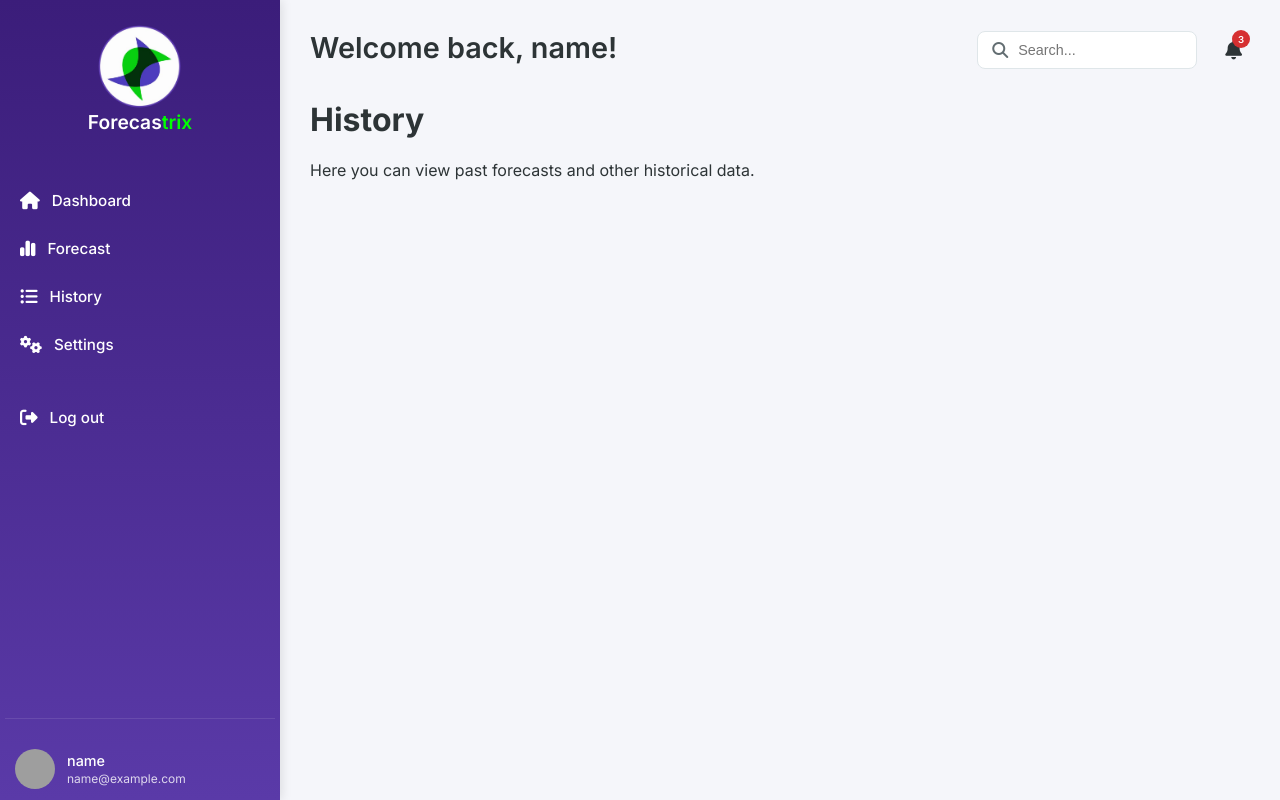
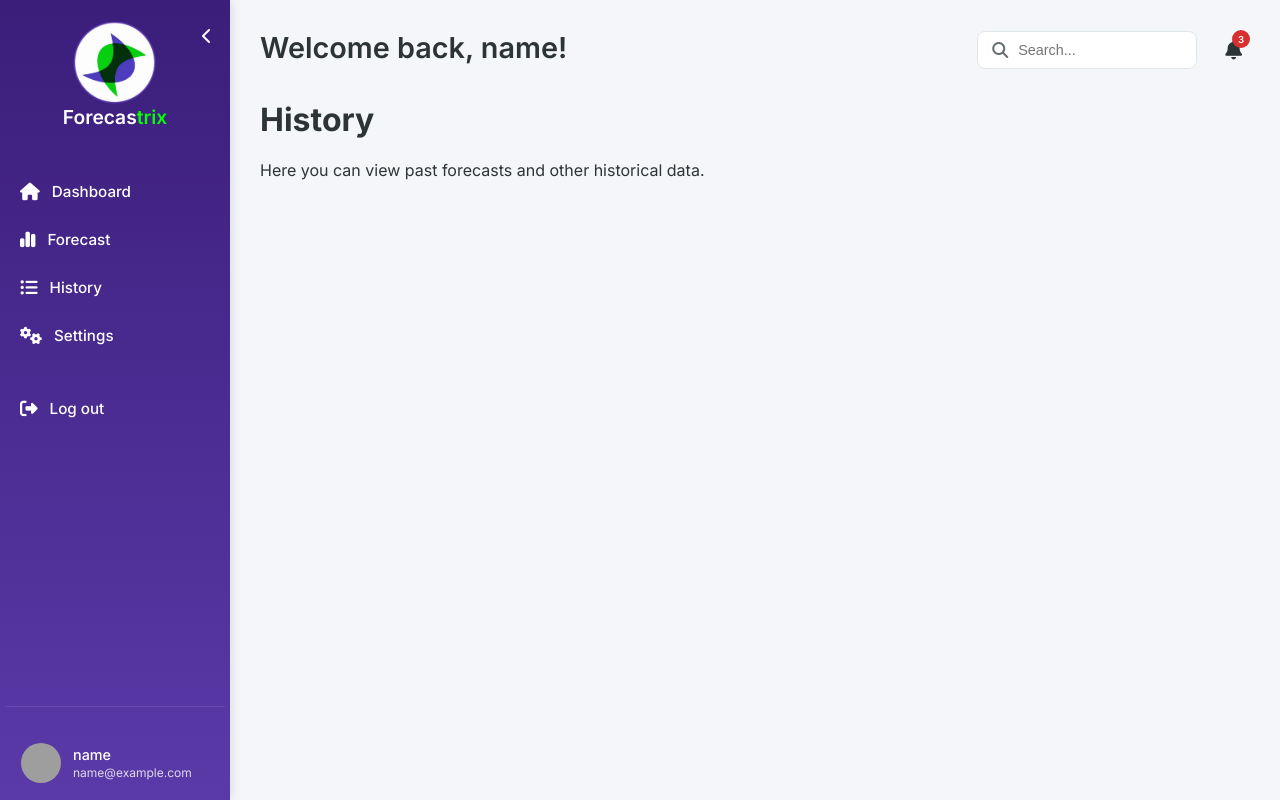
Before and after one commit to Acon1tum/sales_prediction_project, a Flask app: page /history in a window 1280 px wide. Run offline with Flask 3, Linux system fonts and the light colour scheme; the visitor is signed in with stand-in values (Sample User, id 1); parts of the project's set-up code (start-up, migrations or seed data) failed here and were passed over; grey boxes are pictures that could not be loaded.

Commit message:
sidebar collapse

```diff
--- a/backend/static/css/styles.css
+++ b/backend/static/css/styles.css
@@ -34,7 +34,7 @@ body {
 
 /* Sidebar */
 .sidebar {
-    width: 280px;
+    width: 230px;
     background: var(--sidebar-bg);
     color: white;
     display: flex;
@@ -46,6 +46,79 @@ body {
     z-index: 100;
     /* Add box shadow for better separation */
     box-shadow: 2px 0 10px rgba(0, 0, 0, 0.1);
+    transition: width 0.3s ease;
+    overflow: hidden;
+}
+
+.sidebar.collapsed {
+    width: 70px;
+}
+
+.sidebar.collapsed .logo-text,
+.sidebar.collapsed .link-text,
+.sidebar.collapsed .user-details {
+    display: none;
+}
+
+.sidebar.collapsed .logo {
+    padding: 1rem 0; /* Reduce padding in collapsed state */
+}
+
+.sidebar.collapsed .logo-img {
+    width: 40px; /* Smaller logo in collapsed state */
+    margin-bottom: 0;
+}
+
+.sidebar.collapsed .toggle-btn {
+    position: static; /* Reset position in collapsed state */
+    margin: 10px auto 0; /* Center the button */
+    display: block;
+}
+
+.sidebar.collapsed .user-info {
+    justify-content: center;
+}
+
+.sidebar.collapsed .user-info img {
+    margin-right: 0;
+}
+
+.sidebar.collapsed nav ul li a {
+    justify-content: center;
+}
+
+nav ul li a {
+    display: flex;
+    align-items: center;
+    padding: 0.8rem 1rem;
+}
+
+.toggle-btn {
+    position: absolute;
+    top: 20px;
+    right: 10px;
+    background: none;
+    border: none;
+    color: #fff;
+    cursor: pointer;
+    font-size: 1rem;
+    padding: 0.5rem;
+    z-index: 101;
+}
+
+/* Adjust main content when sidebar is collapsed */
+.sidebar.collapsed ~ .main-content {
+    margin-left: 70px;
+    width: calc(100% - 70px);
+    /* Add subtle scale effect */
+    transform: scale(0.98);
+    opacity: 0.95;
+    transition: all 0.3s ease;
+}
+
+.sidebar.collapsed ~ .main-content:hover {
+    transform: scale(1);
+    opacity: 1;
 }
 
 
@@ -122,9 +195,7 @@ body {
 .user-info {
     display: flex;
     align-items: center;
-    padding: 10px;
-    border-radius: 8px;
-    transition: all 0.2s ease;
+    padding: 1rem;
 }
 
 .user-info:hover {
@@ -156,8 +227,10 @@ body {
     flex-grow: 1;
     padding: 30px;
     background-color: var(--main-bg);
-    margin-left: 280px; /* Same as sidebar width */
+    margin-left: 230px; /* Match sidebar width */
     min-height: 100vh;
+    transition: all 0.3s ease; /* Add smooth transition */
+    transform-origin: left center; /* Set transform origin */
 }
 
 /* For mobile responsiveness */
@@ -469,35 +542,33 @@ body {
 /* Center and enlarge logo */
 .logo {
     display: flex;
-    flex-direction: column;
-    align-items: center;
-    justify-content: center;
-    padding: 20px;
+    flex-direction: column; /* Stack children vertically */
+    align-items: center; /* Center horizontally */
+    padding: 1rem;
+    text-align: center; /* Center text */
+    margin-bottom: 20px;
 }
-
 /* Make logo bigger and remove background */
 .logo-img {
-    width: 100px; /* Increase size */
+    width: 100px; /* Adjust as needed */
     height: auto;
-
-    /* Ensure transparency */
-    background: none;
-    border-radius: 0; /* Remove any rounded effect */
-    box-shadow: none; /* Remove any shadow */
+    margin-bottom: 10px; /* Space between image and text */
 }
 
 /* Style logo text */
 .logo-text {
-    font-size: 28px; /* Bigger text */
+    font-size: 28px;
     font-weight: bold;
     color: white;
-    margin-top: 10px;
+    margin: 0; /* Remove default margins */
+    line-height: 1.2; /* Adjust line height if needed */
 }
 
 /* Highlight 'trix' in green */
 .logo-text span {
-    color: #00ff00; /* Green color */
+    color: #00ff00;
 }
+
 
 .bento-container {
     display: grid;
--- a/backend/templates/base.html
+++ b/backend/templates/base.html
@@ -6,43 +6,50 @@
     <title>{% block title %}ForecastIt{% endblock %}</title>
     <link rel="stylesheet" href="{{ url_for('static', filename='css/styles.css') }}">
     <link href="https://fonts.googleapis.com/css2?family=Inter:wght@300;400;500;600;700&display=swap" rel="stylesheet">
-    <!-- Add Font Awesome CSS -->
     <link rel="stylesheet" href="https://cdnjs.cloudflare.com/ajax/libs/font-awesome/6.4.0/css/all.min.css">
     {% block extra_head %}{% endblock %}
 </head>
 <body>
     <div class="container">
         <!-- Sidebar -->
-        <aside class="sidebar">
+        <aside class="sidebar" id="sidebar">
             <div class="logo">
                 <img src="{{ url_for('static', filename='images/logo.png') }}" alt="ForecastIt Logo" class="logo-img">
                 <h2 class="logo-text">Forecas<span style="color: #00ff00;">trix</span></h2>
+                <button class="toggle-btn" id="toggleSidebar">
+                    <i class="fa-solid fa-chevron-left"></i>
+                </button>
             </div>
             <nav>
                 <ul>
                     <li class="{% if active_page == 'dashboard' %}active{% endif %}">
                         <a href="{{ url_for('dashboard') }}">
-                            <i class="fa-solid fa-house icon"></i> Dashboard
+                            <i class="fa-solid fa-house icon"></i>
+                            <span class="link-text">Dashboard</span>
                         </a>
                     </li>
                     <li class="{% if active_page == 'forecast' %}active{% endif %}">
                         <a href="{{ url_for('forecast') }}">
-                            <i class="fa-solid fa-chart-simple icon"></i> Forecast
+                            <i class="fa-solid fa-chart-simple icon"></i>
+                            <span class="link-text">Forecast</span>
                         </a>
                     </li>
                     <li class="{% if active_page == 'history' %}active{% endif %}">
                         <a href="{{ url_for('history') }}">
-                            <i class="fa-solid fa-list-ul icon"></i> History
+                            <i class="fa-solid fa-list-ul icon"></i>
+                            <span class="link-text">History</span>
                         </a>
                     </li>
                     <li class="{% if active_page == 'settings' %}active{% endif %}">
                         <a href="{{ url_for('settings') }}">
-                            <i class="fa-solid fa-gears icon"></i> Settings
+                            <i class="fa-solid fa-gears icon"></i>
+                            <span class="link-text">Settings</span>
                         </a>
                     </li>
                     <li class="logout">
                         <a href="{{ url_for('logout') }}">
-                            <i class="fa-solid fa-right-from-bracket icon"></i> Log out
+                            <i class="fa-solid fa-right-from-bracket icon"></i>
+                            <span class="link-text">Log out</span>
                         </a>
                     </li>
                 </ul>
@@ -50,7 +57,7 @@
             <div class="sidebar-footer">
                 <div class="user-info">
                     <img src="{{ url_for('static', filename='images/user.png') }}" alt="User">
-                    <div>
+                    <div class="user-details">
                         <p class="username">{{ session.get('email', 'Guest').split('@')[0] }}</p>
                         <p class="user-email">{{ session.get('email', 'guest@forecastit.com') }}</p>
                     </div>
@@ -82,6 +89,34 @@
         </main>
     </div>
 
+    <script>
+        document.addEventListener('DOMContentLoaded', function() {
+            const sidebar = document.getElementById('sidebar');
+            const toggleBtn = document.getElementById('toggleSidebar');
+
+            // Check localStorage for saved state
+            const isCollapsed = localStorage.getItem('sidebarCollapsed') === 'true';
+            if (isCollapsed) {
+                sidebar.classList.add('collapsed');
+                toggleBtn.querySelector('i').classList.replace('fa-chevron-left', 'fa-chevron-right');
+            }
+
+            toggleBtn.addEventListener('click', function() {
+                sidebar.classList.toggle('collapsed');
+
+                // Toggle icon
+                const icon = toggleBtn.querySelector('i');
+                if (sidebar.classList.contains('collapsed')) {
+                    icon.classList.replace('fa-chevron-left', 'fa-chevron-right');
+                    localStorage.setItem('sidebarCollapsed', 'true');
+                } else {
+                    icon.classList.replace('fa-chevron-right', 'fa-chevron-left');
+                    localStorage.setItem('sidebarCollapsed', 'false');
+                }
+            });
+        });
+    </script>
+
     {% block scripts %}{% endblock %}
 </body>
 </html>
```
Also changed, not shown: backend/backend/uploads/new_monthly_sales_data.csv (added).
